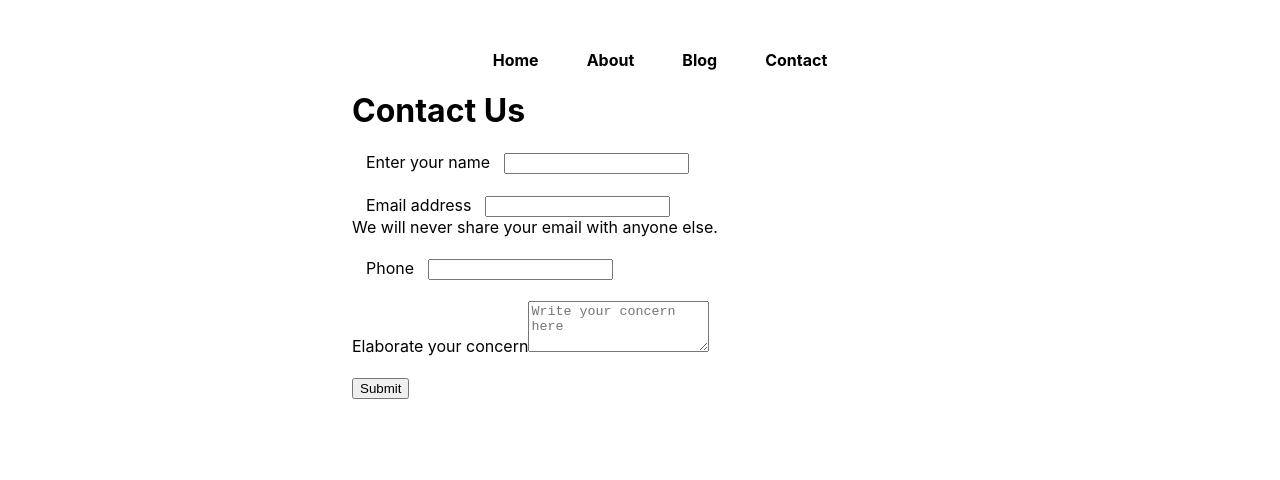
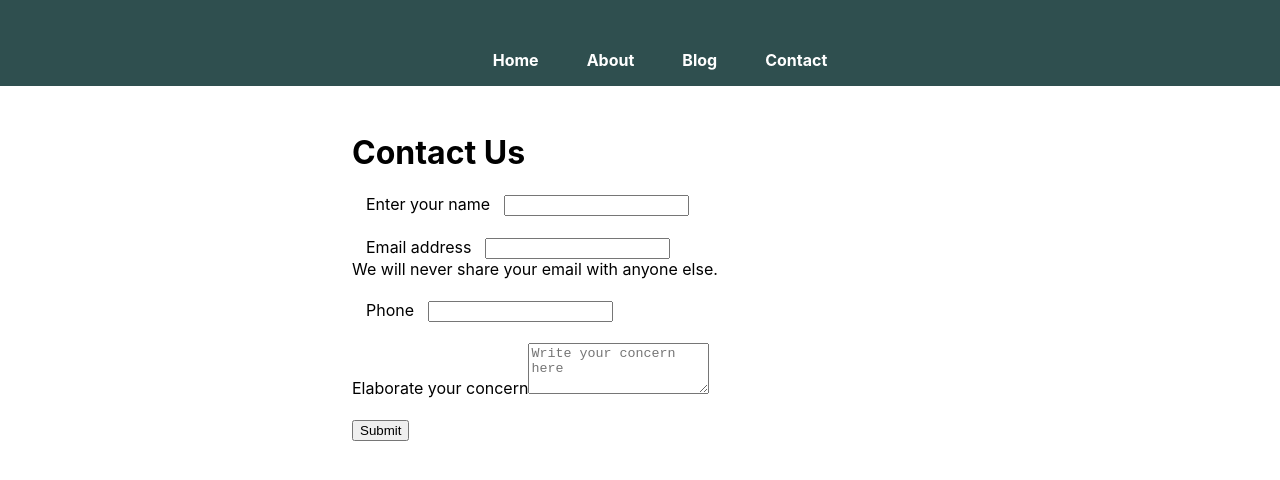
Before and after one commit to harshmachhoya/my-next-app-ts, a Next.js app: page /contact in a window 1280 px wide. Shown: the top 480 px of the page. Built offline with nearby package versions, Linux system fonts and the light colour scheme.

Commit message:
Added common components and modify css

```diff
--- a/pages/_app.tsx
+++ b/pages/_app.tsx
@@ -6,7 +6,9 @@ function MyApp({ Component, pageProps }: AppProps) {
   return (
     <>
       <Navbar />
-      <Component {...pageProps} />
+      <div className="container">
+        <Component {...pageProps} />
+      </div>
     </>
   );
 }
--- a/styles/Blog.module.css
+++ b/styles/Blog.module.css
@@ -1,20 +1,15 @@
-.main {
-    min-height: 100vh;
-    flex: 1;
-    display: flex;
-    flex-direction: column;
-    justify-content: center;
-    align-items: center;
-    justify-content: flex-start;
-      padding-top: 3rem;
-  }
+.blogPage {
+  margin-left: 15vw;
+  margin-right: 15vw;
+}
 
 .blogItemh3 {
-    cursor: pointer;
-    margin: 0;
-    padding: 0;
+  cursor: pointer;
+  margin: 0;
+  padding: 0;
 }
 
-.blogItemhp {
-  max-width: 45vw;
+.blogPreview {
+  max-width: 70vw;
+  margin-left: 2rem;
 }
--- a/styles/BlogPost.module.css
+++ /dev/null
@@ -1,14 +0,0 @@
-.main {
-    min-height: 100vh;
-    flex: 1;
-    display: flex;
-    flex-direction: column;
-    justify-content: center;
-    align-items: center;
-    justify-content: flex-start;
-      padding-top: 3rem;
-  }
-
-  .container {
-    padding: 0 22rem;
-  }
--- a/styles/Home.module.css
+++ b/styles/Home.module.css
@@ -1,7 +1,3 @@
-.container {
-  padding: 0 2rem;
-}
-
 .main {
   min-height: 100vh;
   flex: 1;
@@ -51,7 +47,7 @@
 }
 
 .description {
-  line-height: 1.5;
+  line-height: 0;
   font-size: 1.5rem;
 }
 
@@ -114,22 +110,30 @@
   }
 }
 
-.mainnav ul{
+.mainnav {
+  position: fixed;
+  top: 0;
+  width: 100%;
+  background-color: darkslategrey;
+}
+
+.mainnav ul {
   display: flex;
   justify-content: center;
-    margin-top: 50px;
+  margin-top: 50px;
+  color: white;
 }
 
-.mainnav ul li{
+.mainnav ul li {
   margin: 0 24px;
-    list-style: none;
-    font-weight: bold;
+  list-style: none;
+  font-weight: bold;
 }
 
-.myImg{
+.myImg {
   border-radius: 10px;
 }
 
-.imagewrap{
+.imagewrap {
   padding: 30px 0px;
 }
--- a/styles/globals.css
+++ b/styles/globals.css
@@ -18,3 +18,7 @@ a {
 p {
   white-space: pre-line;
 }
+
+.container {
+  padding: 7rem 2rem;
+}
```
Also changed, not shown: components/BlogPreview.tsx (added, +25 -0 lines), components/LatestBlogs.tsx (added, +21 -0 lines), pages/blog.tsx (+4 -15 lines), pages/blogpost/[slug].tsx (+5 -7 lines), pages/index.tsx (+20 -20 lines).
